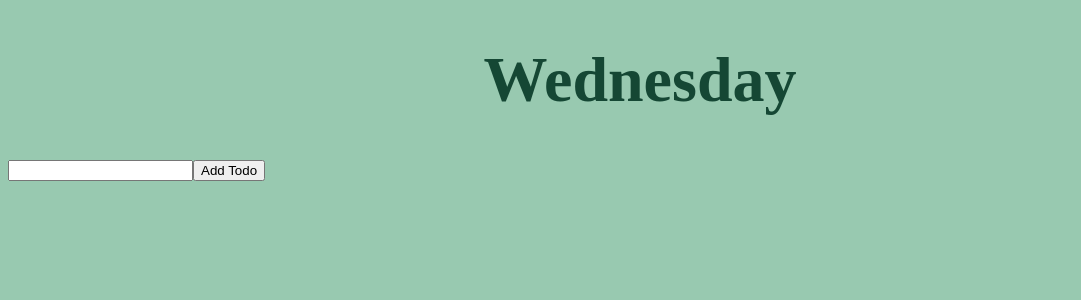
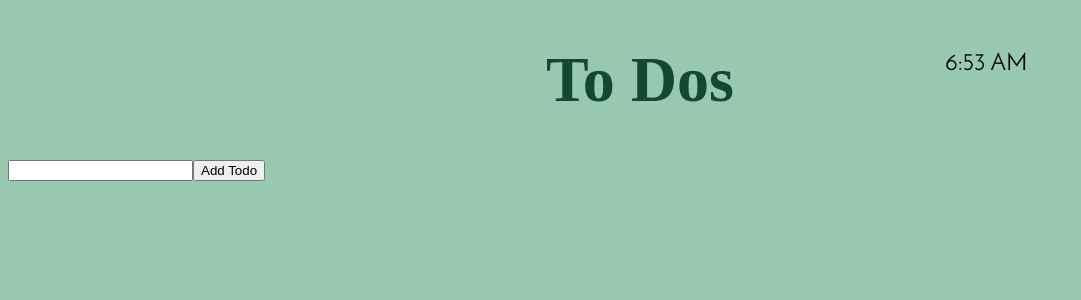
Before and after one commit to KevinBeltran23/csc307_154734, a React (Vite) app in the folder packages/react-frontend/: page /todo in a window 1280 px wide. Shown: the top 300 px of the page, without its empty margins (0-1081 px from the left). Built offline with nearby package versions, Linux system fonts and the light colour scheme; sample sign-in values are in the browser's storage.

Commit message:
added clock functionality to todo

```diff
--- a/packages/react-frontend/src/pages/ToDo.jsx
+++ b/packages/react-frontend/src/pages/ToDo.jsx
@@ -1,5 +1,6 @@
 import React from "react";
 import "../components/ToDo.css";
+import Clock from "./Clock.jsx"
 
 
 function ToDo() {
@@ -66,7 +67,8 @@ function ToDo() {
 
     return (
         <div className="page">
-            <h1> Wednesday </h1>
+            <h1> To Dos </h1>
+            <Clock />
             <div className="ToDo">
                 <div className="entry">
                     <form onSubmit={handleSubmit}>
```
